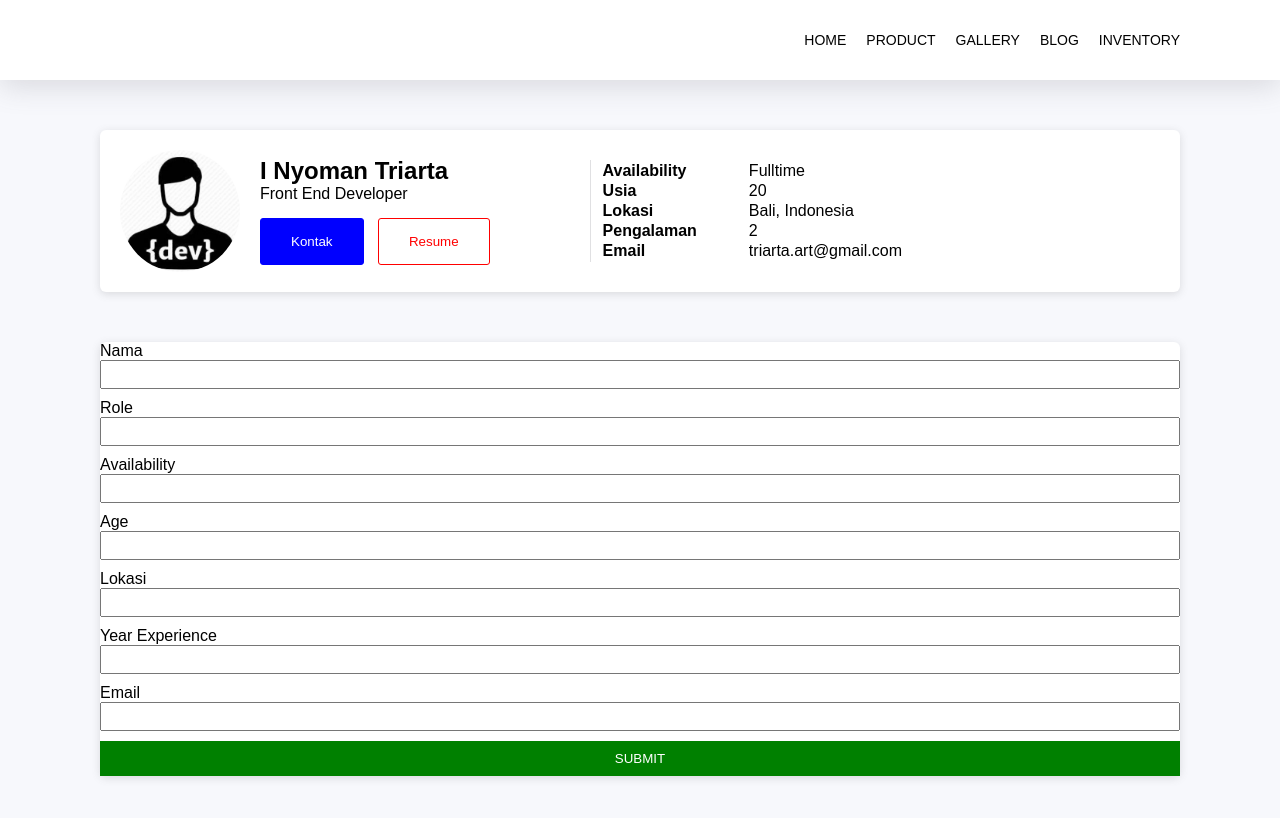
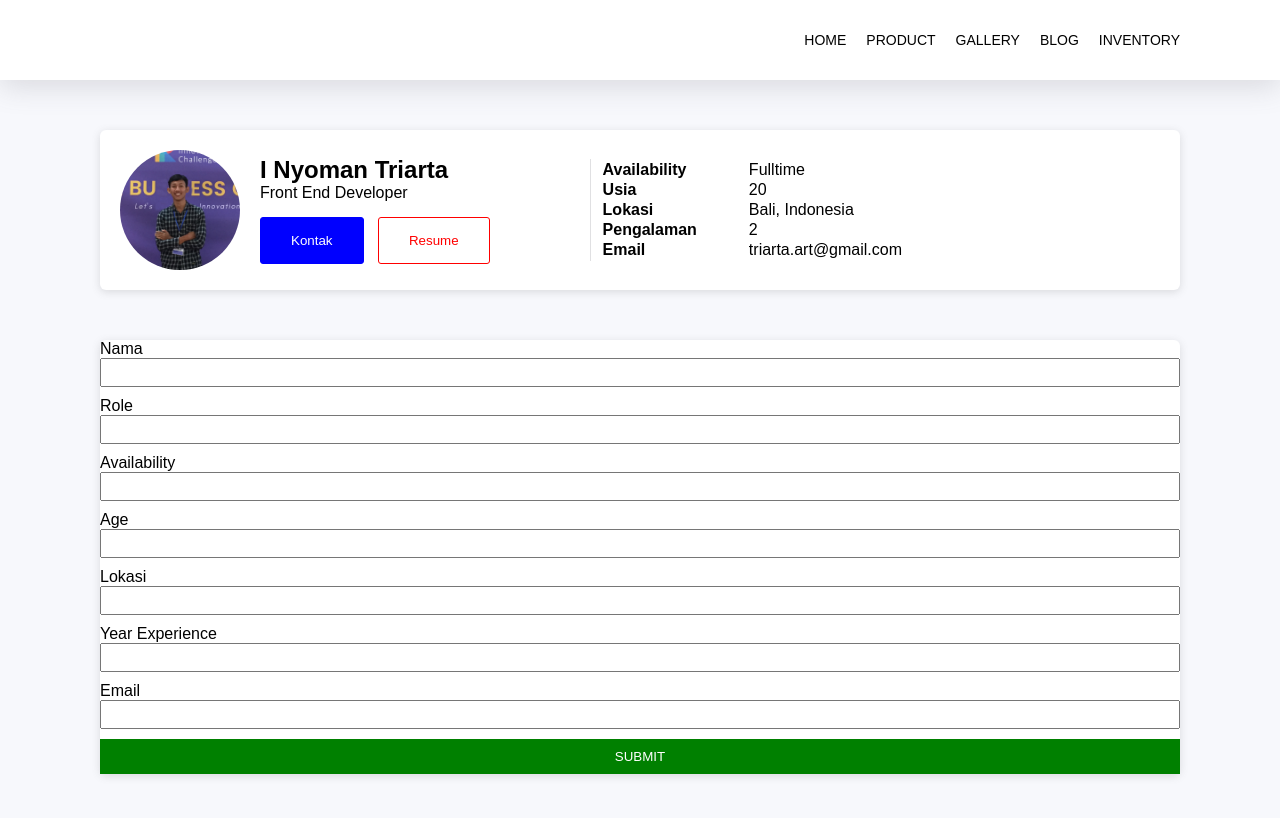
Before and after one commit to triartainyoman/Assignment1H8_I-Nyoman-Triarta, a plain HTML site: page index.html in a window 1280 px wide. Drawn offline with Linux system fonts and the light colour scheme.

Commit message:
Update profile picture

```diff
--- a/index.html
+++ b/index.html
@@ -23,7 +23,7 @@
     <section class="content">
       <img
         class="profile-img"
-        src="profile.png"
+        src="image.png"
         alt="Profile Picture"
         width="120px"
       />
```
Also changed, not shown: image.png (added), profile.png (deleted).
